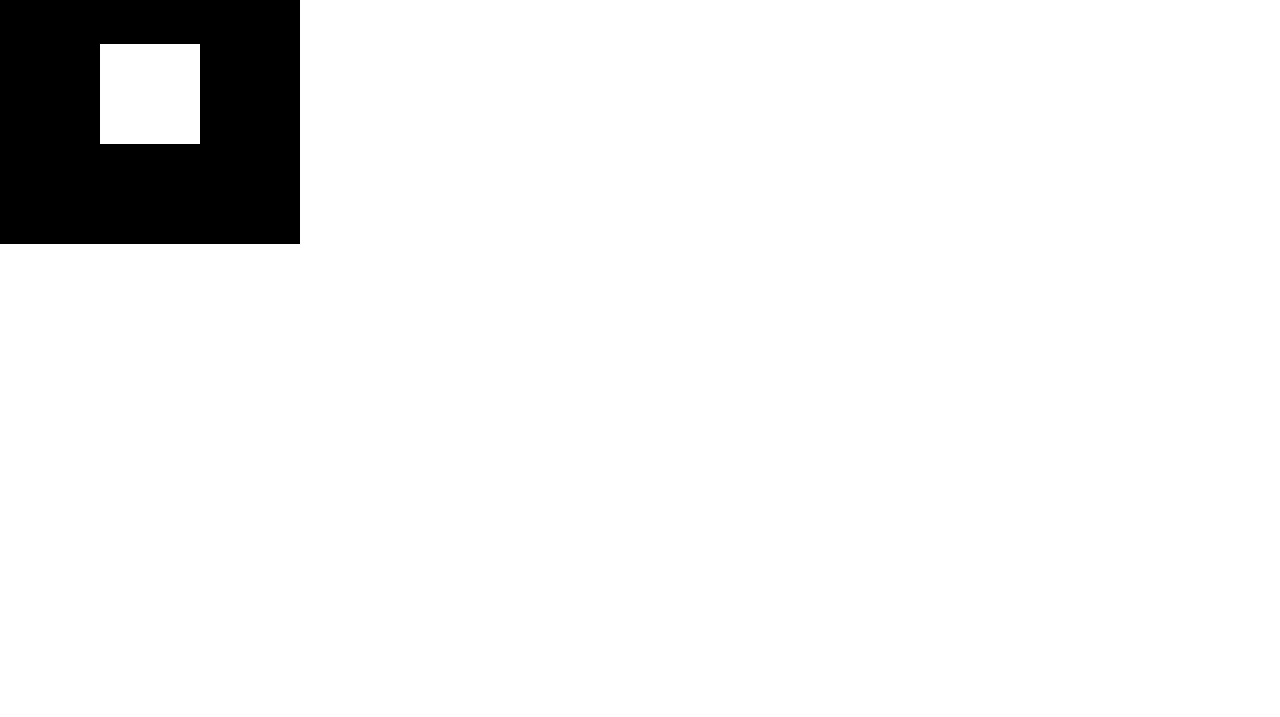
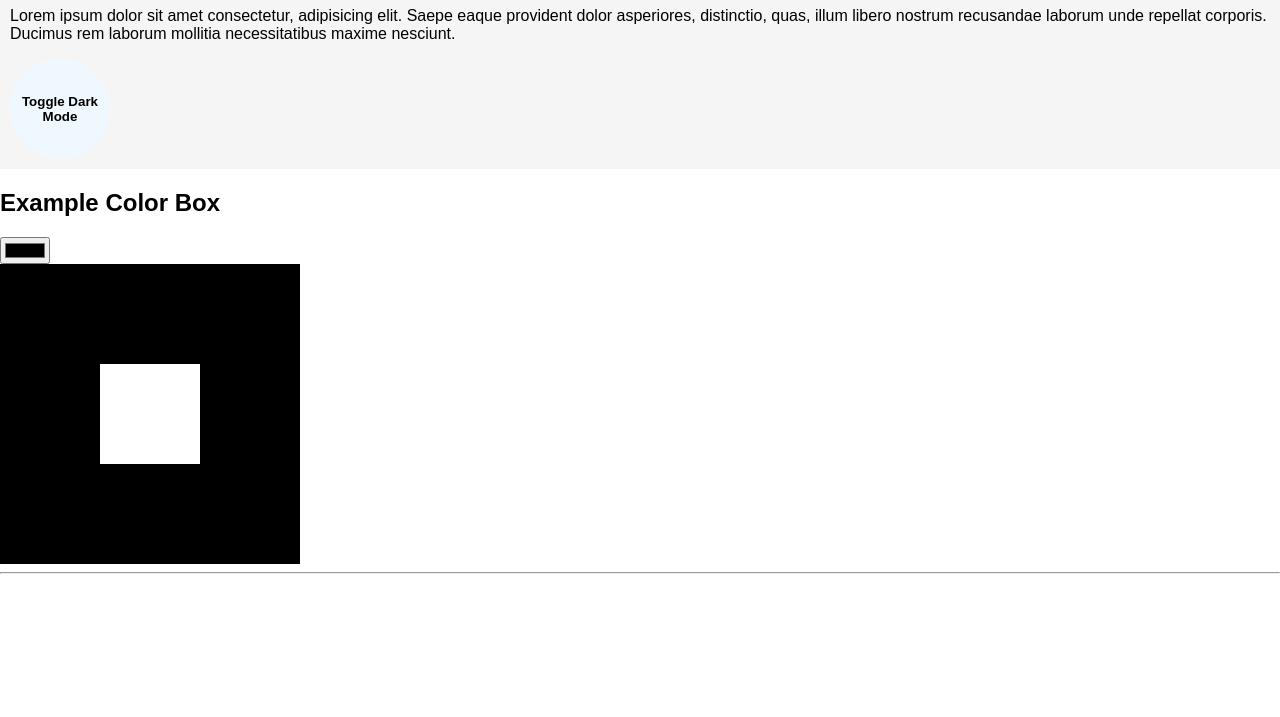
Before and after one commit to JOrozco271/js-sandbox, a plain HTML site: page index.html in a window 1280 px wide. Shown: the part 83-800 px from the top of the page. Drawn offline with Linux system fonts and the light colour scheme.

Commit message:
We finshed our color and working on dark mode command

```diff
--- a/index.html
+++ b/index.html
@@ -8,11 +8,19 @@
     </head>
         <body>
             <main>
+                <div id="content">
+                    <h1>JS SandBox</h1>
+                    <p>Lorem ipsum dolor sit amet consectetur, adipisicing elit. Saepe eaque provident dolor asperiores, distinctio, quas, illum libero nostrum recusandae laborum unde repellat corporis. Ducimus rem laborum mollitia necessitatibus maxime nesciunt.</p>
+                    <button type="button" id="toggleDM" onclick="toggleDarkMode()">Toggle Dark Mode</button>
+                </div>
+                <div class="exampleBox">
+                    <h2>Example Color Box</h2>
                 <input type="color" id="colorSelect" name="colorSelect">
                 <br>
                 <div id="colorBox">
-
                 </div>
+                </div>
+                <hr>
             </main>
             <script src="script.js"></script>
         </body>
--- a/script.js
+++ b/script.js
@@ -1,4 +1,8 @@
 let colorSelect = document.getElementById("colorSelect");
 colorSelect.onchange = function () {
     console.log(colorSelect.value);
+    document.getElementById("colorBox").style = `background-color: ${colorSelect.value};`;
 }
+function toggleDarkMode(){
+    alert("Toggle ME")
+}
--- a/style.css
+++ b/style.css
@@ -10,3 +10,25 @@ body, html{
     border: 100px solid black;
     background-color: white;
 }
+
+#content{
+    padding: 10px;
+    color: black;
+    background-color: whitesmoke;
+}
+
+#toggleDM{
+    width: 100px;
+    height: 100px;
+    border-radius: 50px;
+    float: center;
+    border: none;
+    cursor: pointer;
+    background-color: aliceblue;
+    color: black;
+    font-weight: bold;
+    transition: all .2s;
+}
+#toggleDM:hover{
+    background-color: blueviolet;
+}
```
